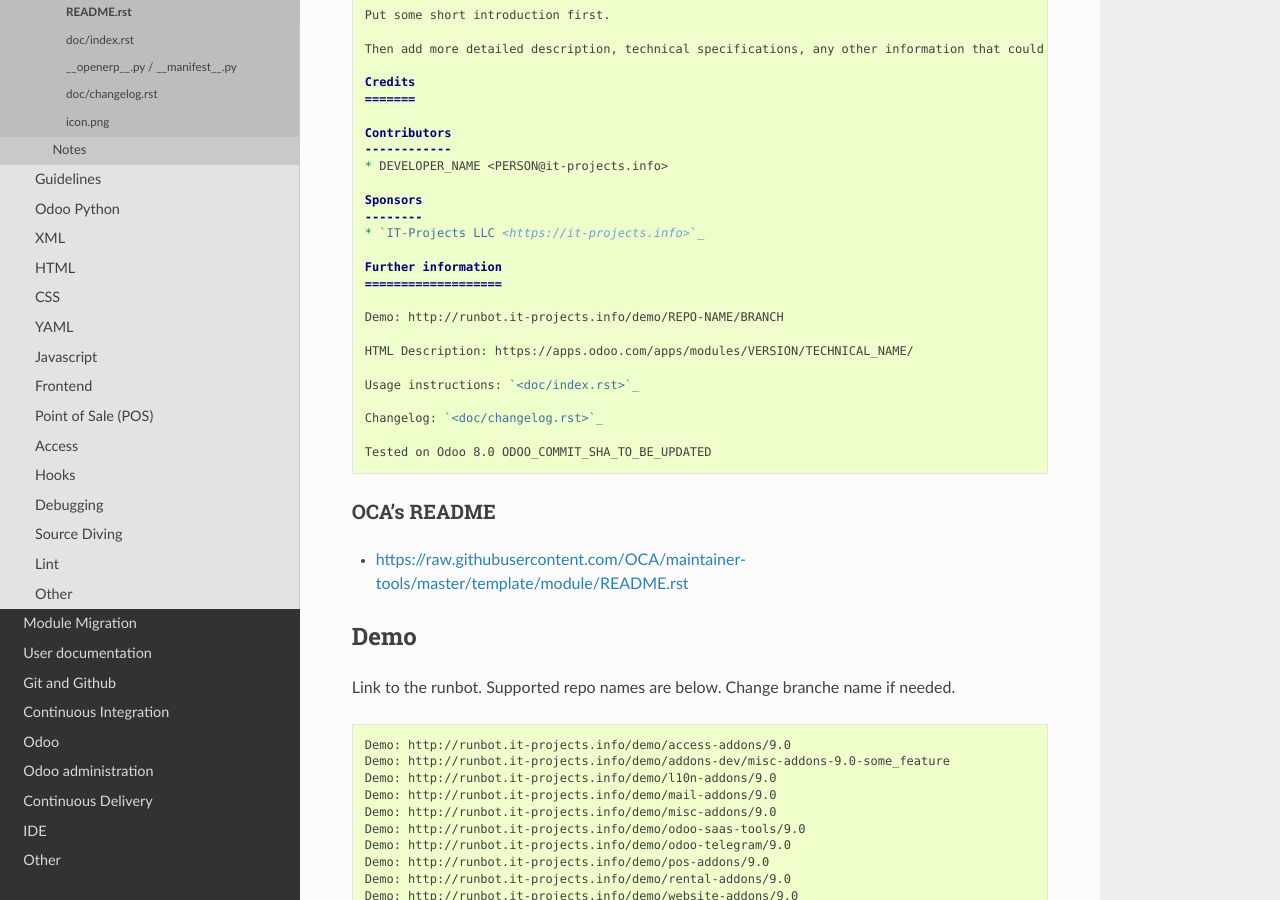
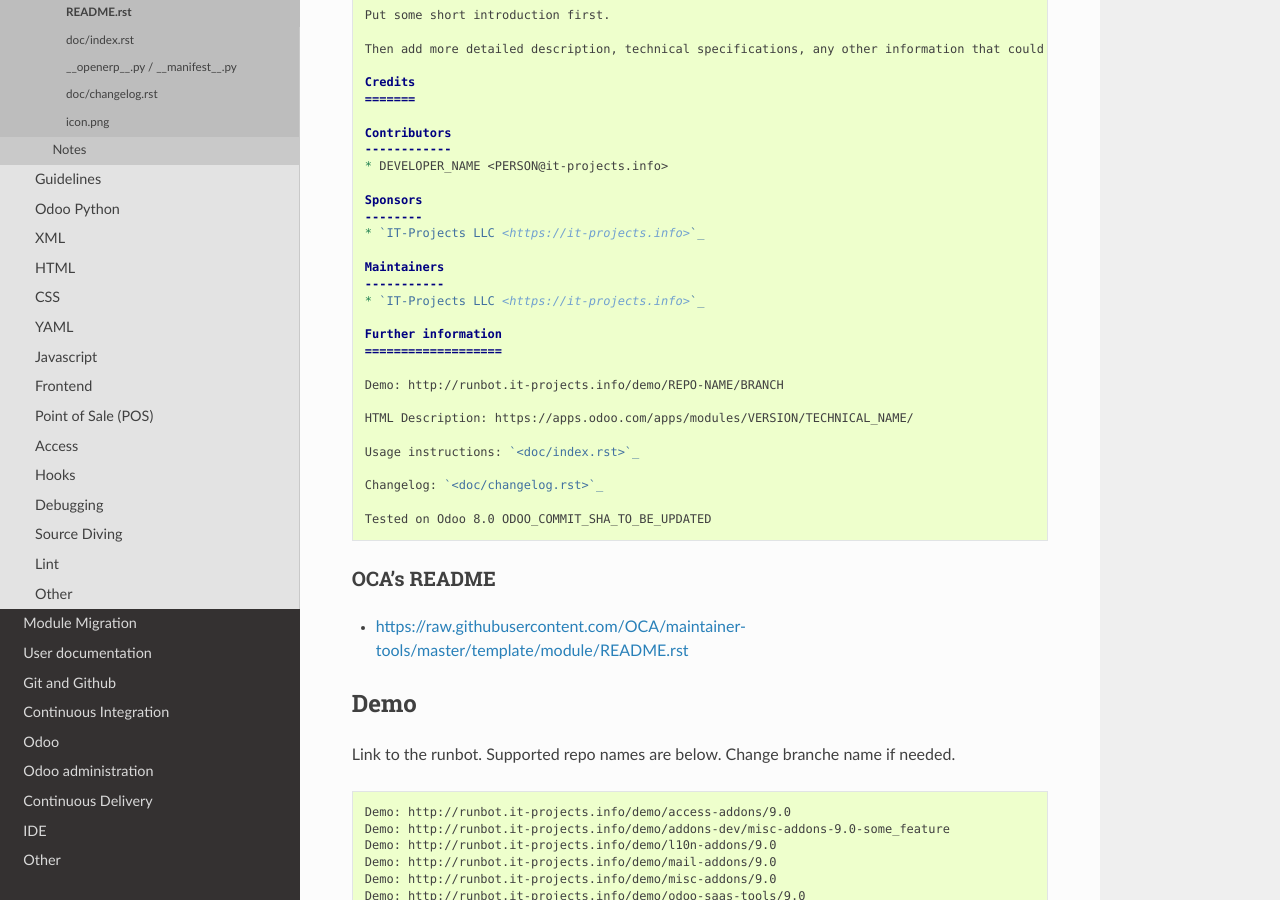
Before and after one commit to itpp-labs/odoo-development, a Sphinx documentation site: the page built from docs/dev/docs/README.rst.rst, in a window 1280 px wide and 900 px high, scrolled down 505 px. Built offline with Sphinx 7.4.7 and the Read the Docs theme 2.0.0, drawn with Linux system fonts in a browser that asks for light colours; pages that are not in the unit, such as notebooks, are missing from menus.

Commit message:
README: add Maintainers section

```diff
--- a/docs/dev/docs/README.rst.rst
+++ b/docs/dev/docs/README.rst.rst
@@ -27,6 +27,10 @@ Guidlines
 
     Sponsors
     --------
+    * `IT-Projects LLC <https://it-projects.info>`_
+
+    Maintainers
+    -----------
     * `IT-Projects LLC <https://it-projects.info>`_
 
     Further information
```
